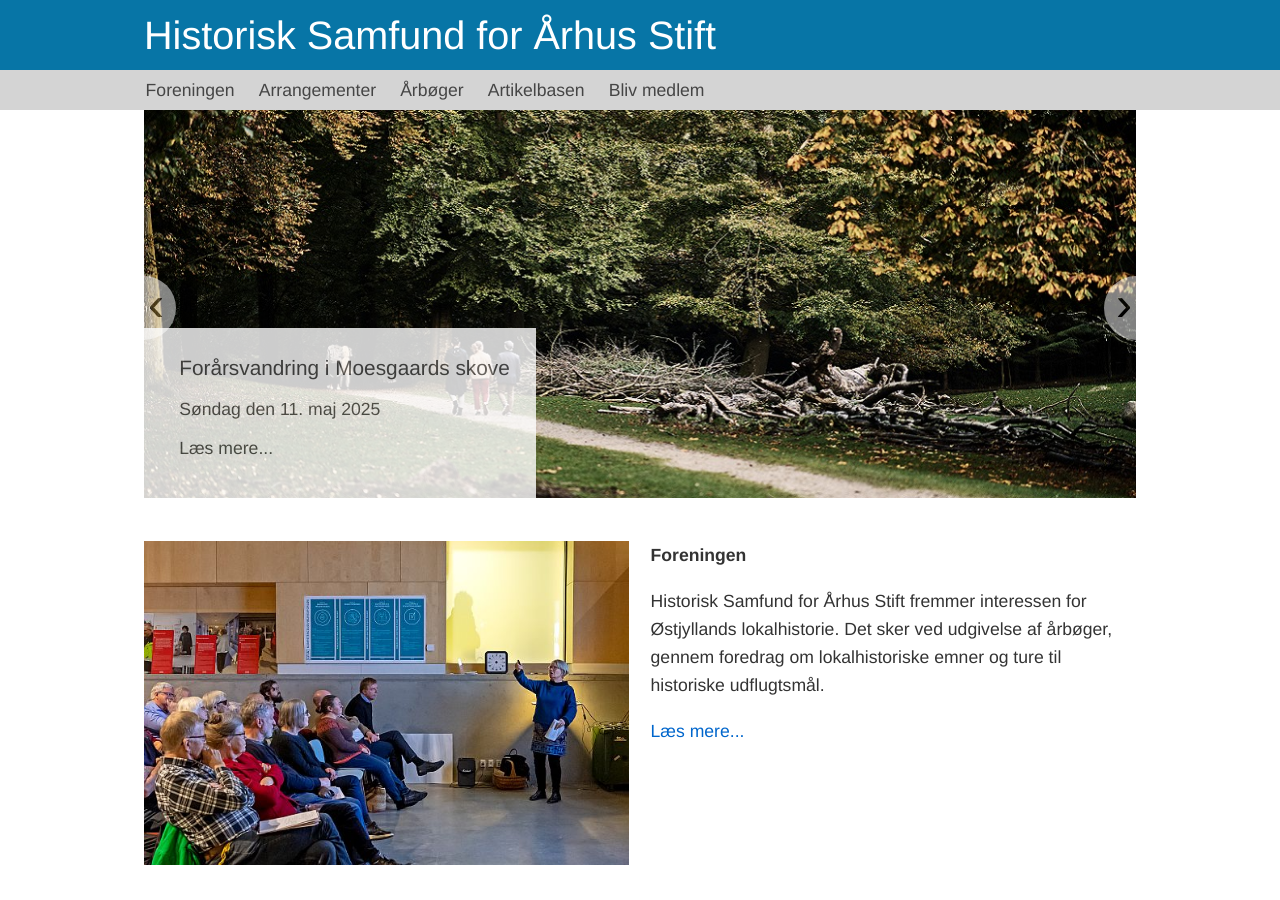
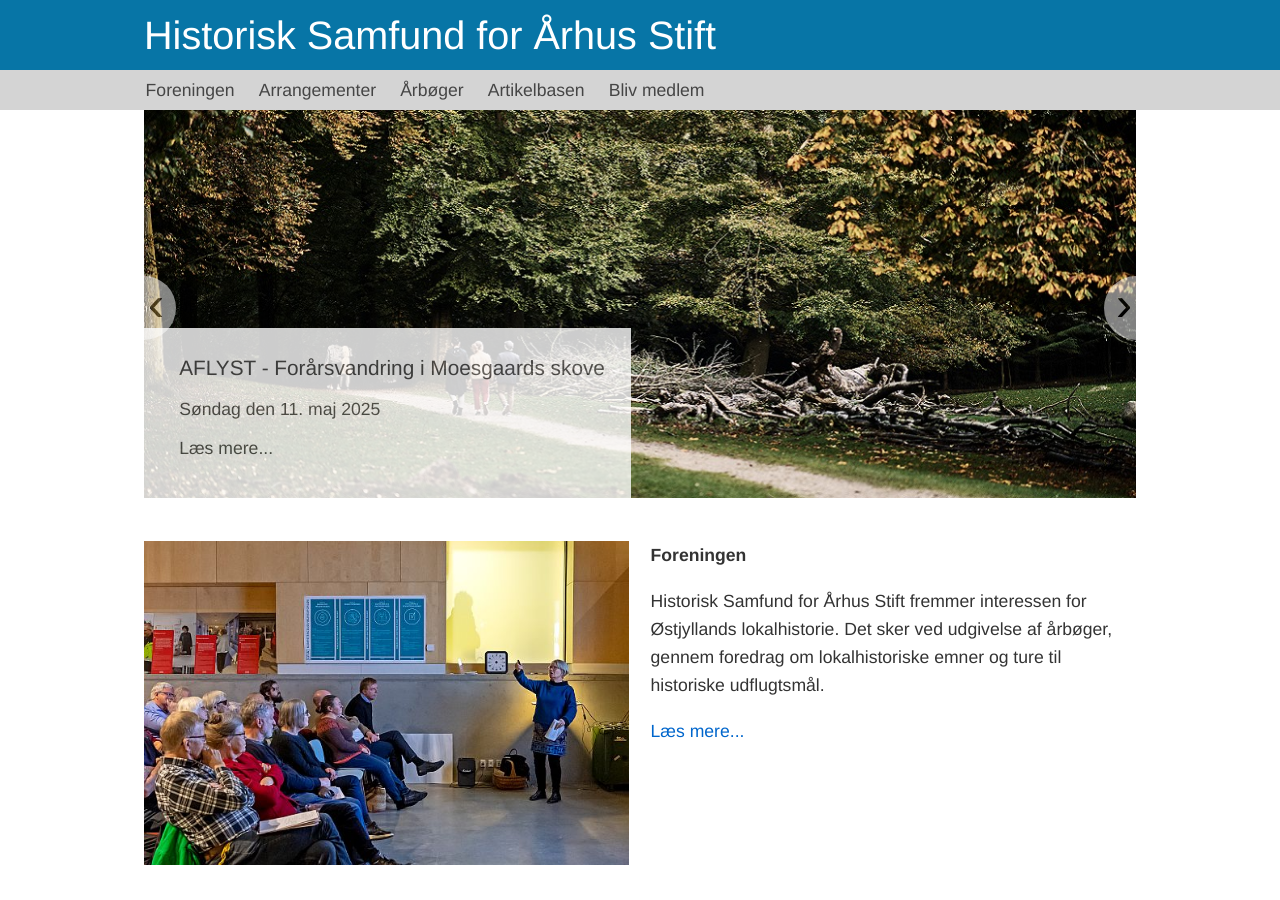
Before and after one commit to guldhorn/historisk-samfund, a Jekyll site: the page built from index.md, in a window 1280 px wide and 900 px high. Built offline with Jekyll 4.4.1, drawn with Linux system fonts in a browser that asks for light colours.

Commit message:
Update slides.yaml

```diff
--- a/_data/slides.yaml
+++ b/_data/slides.yaml
@@ -10,8 +10,8 @@
 
 - page_url: /arrangementer/2025-05-11-Marselisborgskovene
   image_url: /assets/Marselisborgskoven_slider.jpg
-  image_alt: AFLYST - Forårsvandring i Marselisborg-skovene
-  title: Forårsvandring i Moesgaards skove
+  image_alt: Forårsvandring i Marselisborg-skovene
+  title: AFLYST - Forårsvandring i Moesgaards skove
   text: Søndag den 11. maj 2025
 
 - page_url: /arrangementer/2025-09-25-fang-sabotoererne
```
